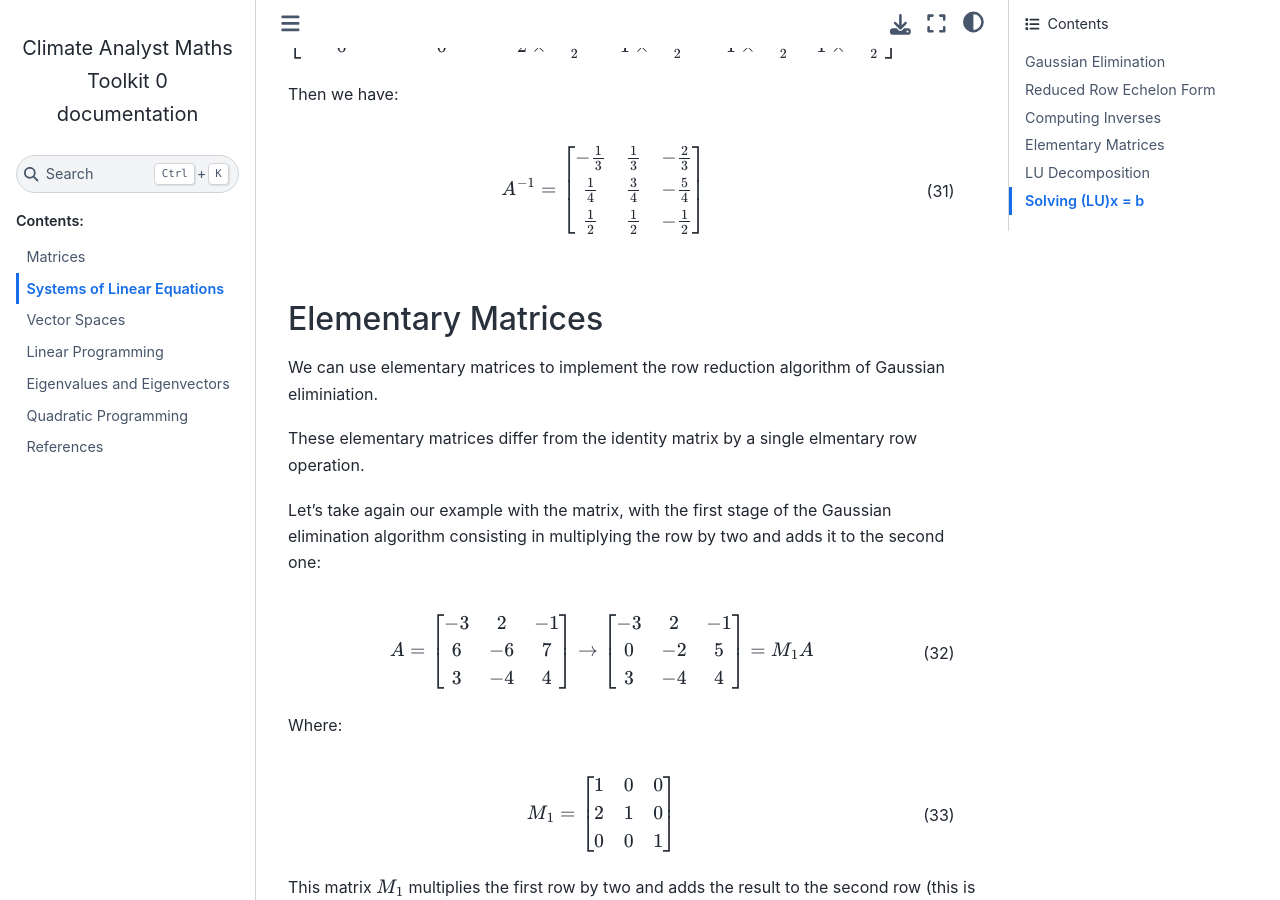
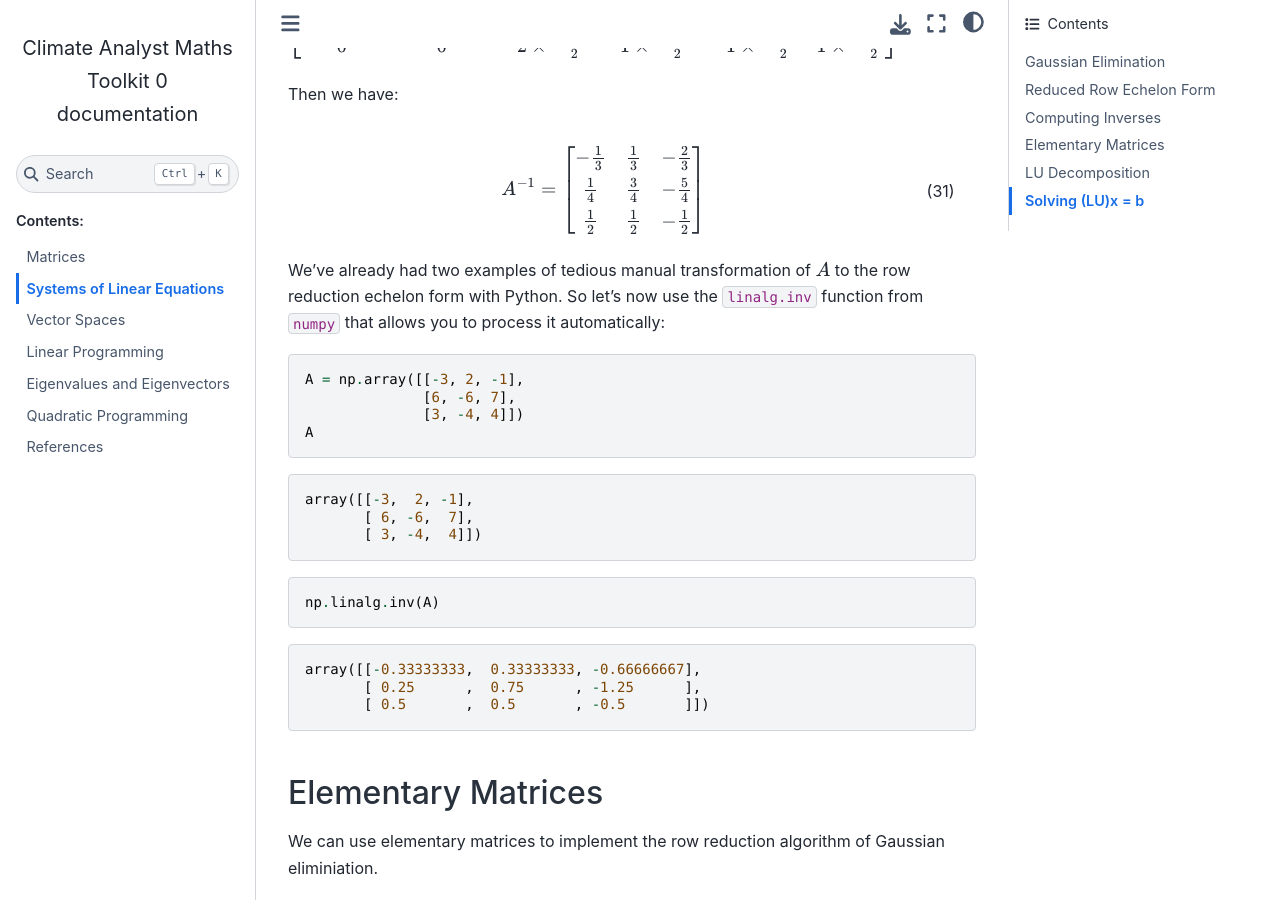
Before and after one commit to tlorans/ClimateAnalystMathsToolkit, a Sphinx documentation site: the page built from docs/source/systemslinearequations.md, in a window 1280 px wide and 900 px high, scrolled down 9046 px. Built offline with Sphinx 7.4.7 and the Sphinx Book theme 1.1.4, drawn with Linux system fonts in a browser that asks for light colours.

Commit message:
code for inverse matrix

````diff
--- a/docs/source/systemslinearequations.md
+++ b/docs/source/systemslinearequations.md
@@ -580,6 +580,28 @@ A^{-1} =
 \end{bmatrix}
 \end{equation}
 
+We've already had two examples of tedious manual transformation of $A$ to the row reduction echelon form with Python. So let's now use the `linalg.inv` function from `numpy` that allows you to process it automatically:
+
+```Python
+A = np.array([[-3, 2, -1],
+              [6, -6, 7],
+              [3, -4, 4]])
+A
+```
+```
+array([[-3,  2, -1],
+       [ 6, -6,  7],
+       [ 3, -4,  4]])
+```
+```
+np.linalg.inv(A)
+```
+```
+array([[-0.33333333,  0.33333333, -0.66666667],
+       [ 0.25      ,  0.75      , -1.25      ],
+       [ 0.5       ,  0.5       , -0.5       ]])
+```
+
 ### Elementary Matrices
 
 We can use elementary matrices to implement the row reduction algorithm of Gaussian eliminiation.
````
Also changed, not shown: 5 other files.
